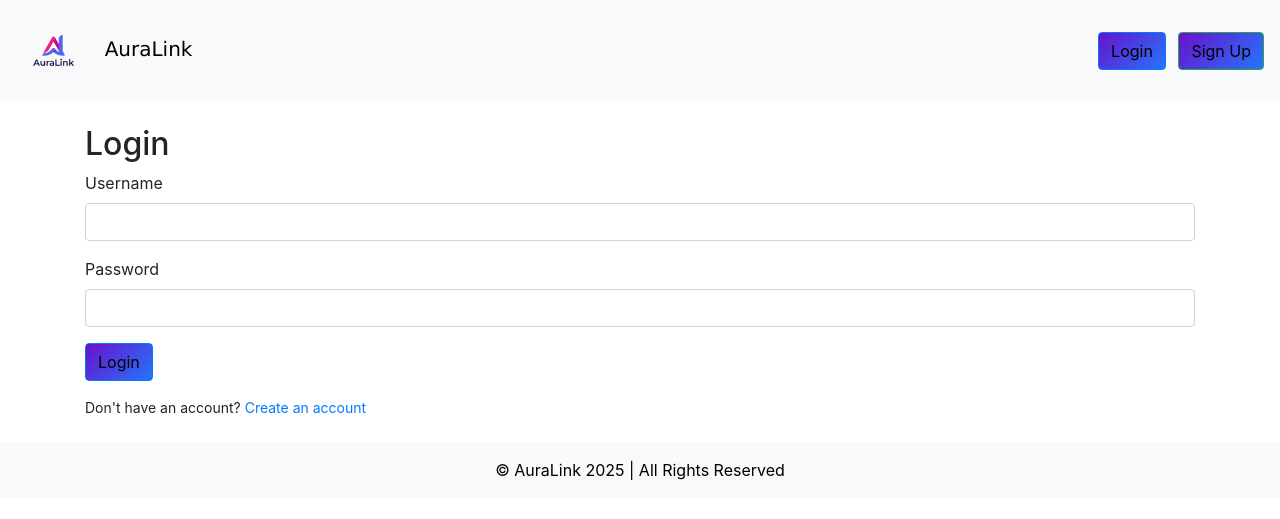
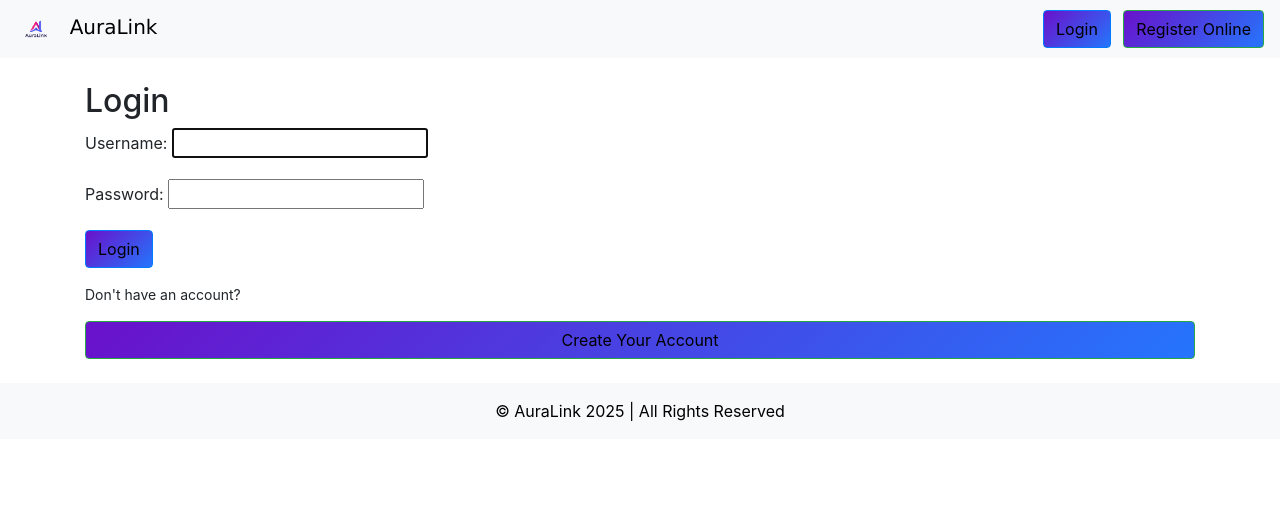
Before and after one commit to rutvik-tech/AuraLink, a Django app: page /accounts/login/ in a window 1280 px wide. Shown: the top 519 px of the page. Run offline with Django 4.2, Linux system fonts and the light colour scheme.

Commit message:
Updated existing files

```diff
--- a/events/admin.py
+++ b/events/admin.py
@@ -20,3 +20,4 @@ class EventAdmin(admin.ModelAdmin):
 class RegistrationAdmin(admin.ModelAdmin):
     list_display = ('full_name', 'email', 'event', 'created_at')
     list_filter = ('event',)
+    search_fields = ('full_name', 'email', 'event__title')
--- a/events/views.py
+++ b/events/views.py
@@ -140,7 +140,7 @@ def event_detail(request, slug):
             except Exception:
                 pass
 
-            messages.success(request, 'Registration received — a confirmation email was sent (console in dev).')
+            messages.success(request, 'Registration Successful')
             return redirect('event_detail', slug=event.slug)
     else:
         form = RegistrationForm()
@@ -193,9 +193,9 @@ def is_organizer(user):
     return user.is_authenticated and user.is_staff
 
 
-@login_required
-@user_passes_test(is_organizer)
 def dashboard(request):
+    if not is_organizer(request.user):
+        return redirect('event_list')
     events = Event.objects.filter(organizer=request.user).order_by('-start_time')
     regs = Registration.objects.filter(event__organizer=request.user).order_by('-created_at')[:10]
     stats = {
--- a/static/css/style.css
+++ b/static/css/style.css
@@ -2,10 +2,18 @@
 
 .hero {
   color: #fff;
-  background-image: linear-gradient(rgba(0,0,0,0.45), rgba(0,0,0,0.45)), url('/static/images/hero.jpg');
+  background-image: linear-gradient(rgba(0,0,0,0.7), rgba(0,0,0,0.7)), url('/static/images/hero.jpg');
   background-size: cover;
-  background-position: center;
-  border-radius: 6px;
+  background-position: center top;
+  border-radius: 0;
+  width: 100vw;
+  height: 100vh;
+  position: relative;
+  left: 50%;
+  right: 50%;
+  margin-left: -50vw;
+  margin-right: -50vw;
+  margin-top: 0;
 }
 
 .hero-content { padding: 80px 0; }
@@ -53,7 +61,7 @@ background: linear-gradient(135deg, #0072ff, #00c6ff);
     font-family:'Lucida Sans', 'Lucida Sans Regular', 'Lucida Grande', 'Lucida Sans Unicode', Geneva, Verdana, sans-serif;
 }
 
-.navbar-brand img.logo { height: 75px; margin-right: 8px; }
+.navbar-brand img.logo { height: 40px; margin-right: 8px; }
 
 .btn {
     color: black;
@@ -104,7 +112,12 @@ background: linear-gradient(135deg, #0072ff, #00c6ff);
 .badge-category { background: rgba(255,255,255,0.12); color: #fff; font-weight: 600; }
 
 /* Keep hero text readable */
-.hero { background-image: linear-gradient(rgba(0,0,0,0.45), rgba(0,0,0,0.45)), url('/static/images/hero.jpg'); }
+.hero h1, .hero h2, .hero h3, .hero h4, .hero h5, .hero p {
+    text-shadow: 0 4px 8px rgba(0,0,0,1);
+    font-weight: 600;
+}
+
+.hero { background-image: linear-gradient(rgba(0,0,0,0.6), rgba(0,0,0,0.6)), url('/static/images/hero.jpg'); }
 .hero .btn-lg { padding: 12px 24px; border-radius: 5px; background-color: #28a745;}
 
 
@@ -145,4 +158,5 @@ footer {
 
 body{
     background: white;
+    overflow-x: hidden; /* Prevent horizontal scroll from full-width hero */
 }
--- a/templates/base.html
+++ b/templates/base.html
@@ -8,22 +8,25 @@
     <link rel="stylesheet" href="/static/css/style.css">
   </head>
   <body>
-    <nav class="navbar navbar-expand-lg navbar-light bg-light">
+    <nav class="navbar navbar-expand-lg py-1 {% if request.path == '/' %}navbar-dark fixed-top{% else %}navbar-light bg-light{% endif %}">
       <a class="navbar-brand" href="/">
         <img src="{{ LOGO_URL }}" alt="{{ SITE_NAME }}" class="logo" onerror="this.style.display='none'">
         <span class="d-none d-md-inline">{{ SITE_NAME }}</span>
       </a>
       <div class="ml-auto">
         {% if user.is_authenticated %}
-          <a class="nav-link d-inline" href="{% url 'dashboard' %}">Dashboard</a>
+          <a class="nav-link d-inline" href="{% url 'event_list' %}">Dashboard</a>
+          {% if user.is_staff or user.is_superuser %}
+            <a class="btn btn-primary mr-2" href="{% url 'dashboard' %}">Manage Your Events</a>
+          {% endif %}
           <a class="btn btn-outline-secondary mr-2" href="{% url 'logout' %}">Logout</a>
         {% else %}
           <a class="btn btn-outline-primary mr-2" href="{% url 'login' %}">Login</a>
-          <a class="btn btn-success" href="{% url 'signup' %}">Sign Up</a>
+          <a class="btn btn-success" href="{% url 'signup' %}">Register Online</a>
         {% endif %}
       </div>
     </nav>
-    <main class="container my-4">
+    <main class="container {% if request.path != '/' %}my-4{% else %}mt-0{% endif %}">
       {% if messages %}
         {% for message in messages %}
           <div class="alert {% if 'error' in message.tags %}alert-danger{% else %}alert-{{ message.tags }}{% endif %}">{{ message }}</div>
--- a/templates/registration/login.html
+++ b/templates/registration/login.html
@@ -17,20 +17,14 @@
   </div>
 {% endif %}
 
-<form method="post">
+<form method="post" action="{% url 'login' %}">
   {% csrf_token %}
-  <div class="form-group">
-    <label for="id_username">Username</label>
-    <input type="text" name="username" class="form-control" id="id_username" value="{{ request.POST.username }}">
-  </div>
-  <div class="form-group">
-    <label for="id_password">Password</label>
-    <input type="password" name="password" class="form-control" id="id_password">
-  </div>
+  {{ form.as_p }}
   <button class="btn btn-primary">Login</button>
 </form>
 
 <div class="mt-3">
-  <p class="small">Don't have an account? <a href="{% url 'signup' %}">Create an account</a></p>
+  <p class="small">Don't have an account?</p>
+  <a href="{% url 'signup' %}" class="btn btn-success btn-block">Create Your Account</a>
 </div>
 {% endblock %}
```
Also changed, not shown: static/images/Hero.jpg, 2 other files.
